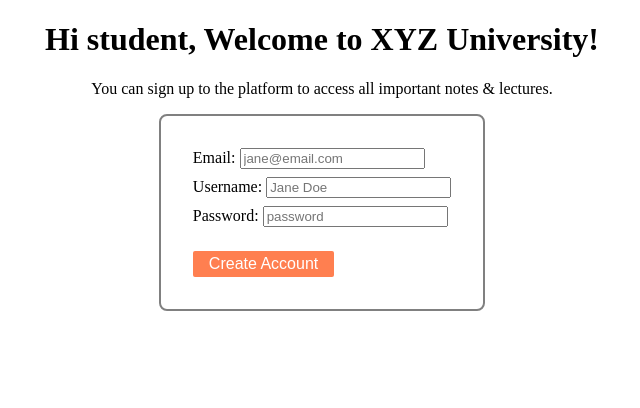
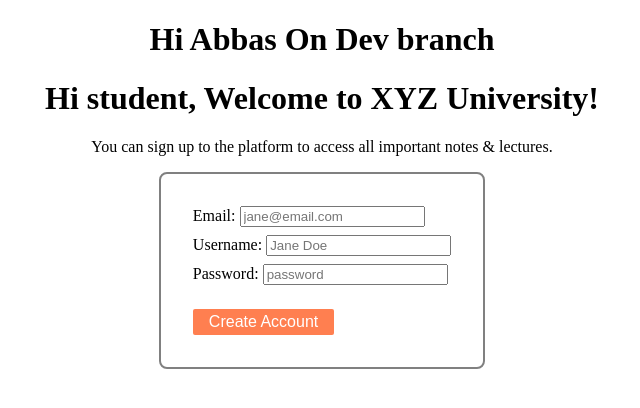
Before and after one commit to syed1muhammad0abbas2kazmi3/Registration-Form-CICD-, a website: page frontend/index.html in a window 1280 px wide. Shown: the whole page, without its empty margins (318-958 px from the left). Drawn offline with Linux system fonts and the light colour scheme.

Commit message:
dev branch modified

```diff
--- a/frontend/index.html
+++ b/frontend/index.html
@@ -7,6 +7,7 @@
     <title>Home Page</title>
 </head>
 <body>
+	<h1>Hi Abbas On Dev branch</h1>
     <h1>Hi student, Welcome to XYZ University!</h1>
     <p>You can sign up to the platform to access all important notes & lectures.</p>
 
```
